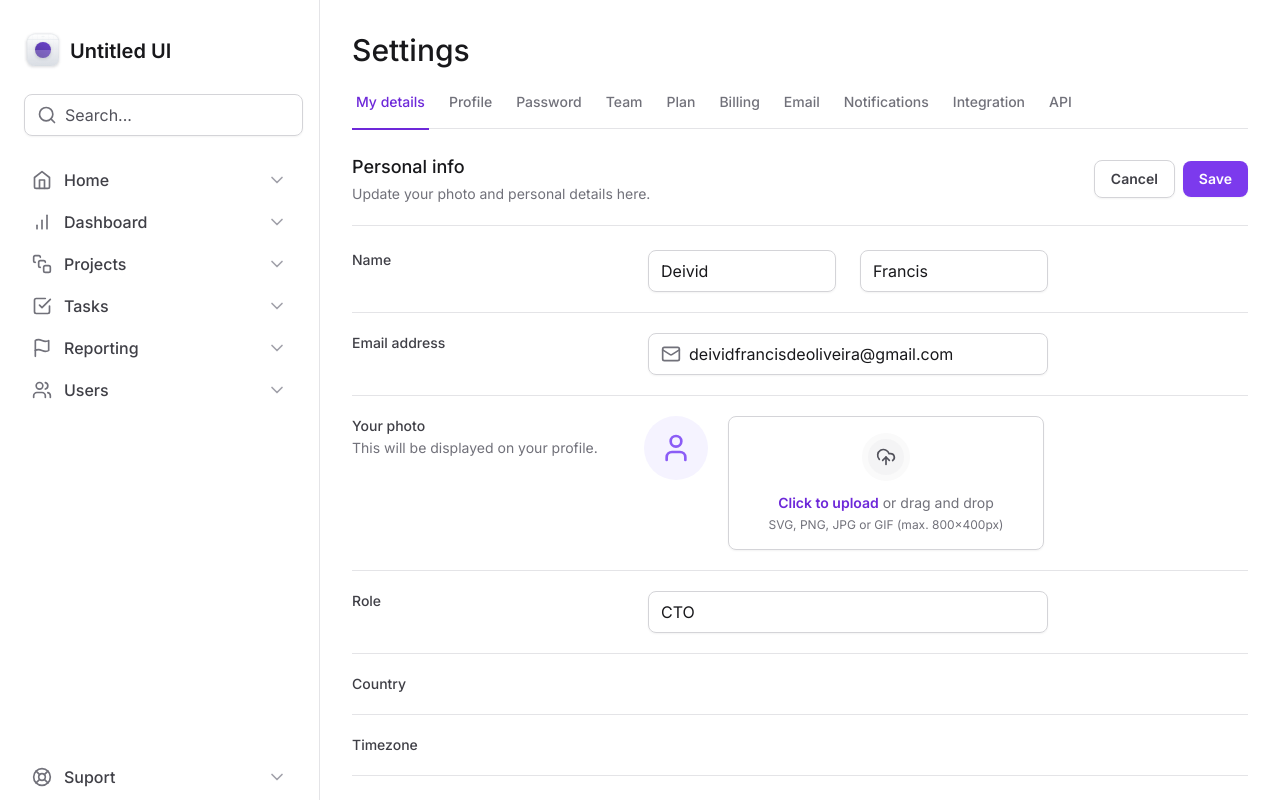
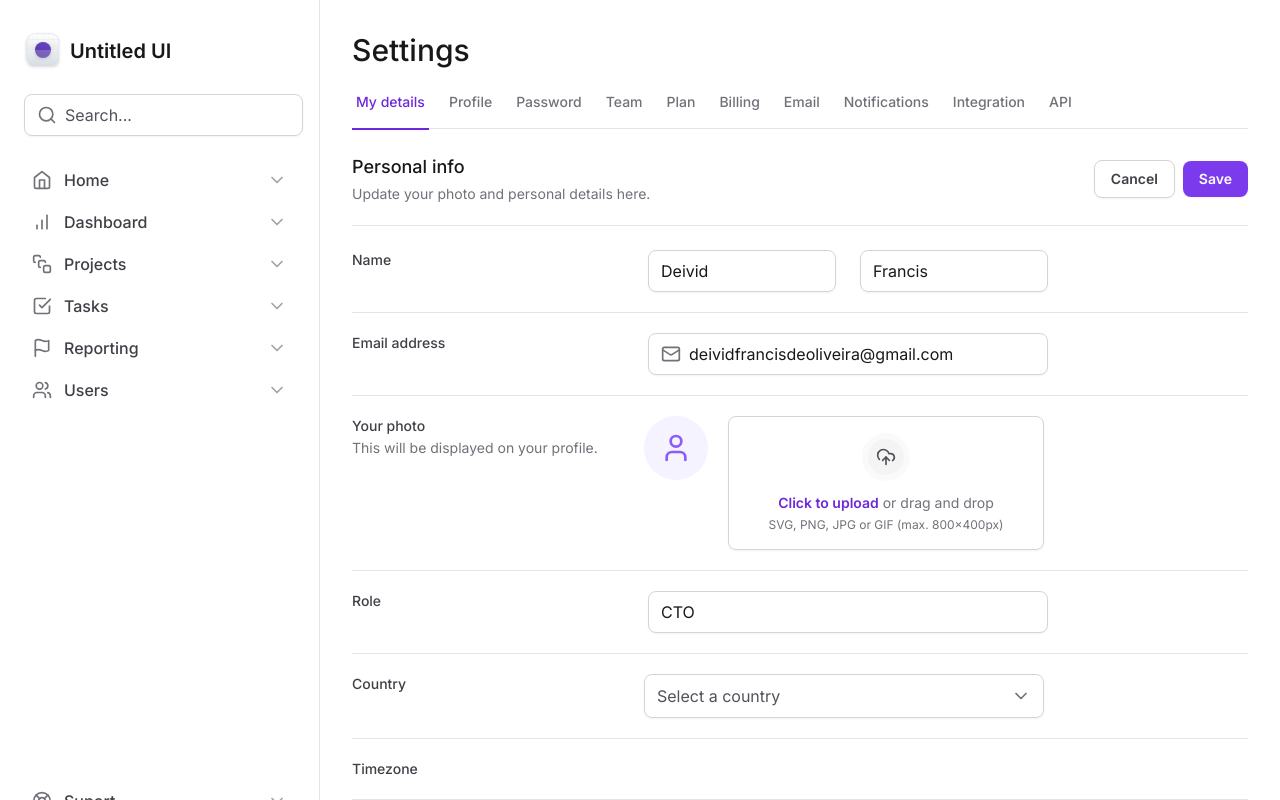
Before and after one commit to DeividFrancis/masterizando-tailwind, a Next.js app: page / in a window 1280 px wide. Shown: the top 800 px of the page. Built offline with nearby package versions, Linux system fonts and the light colour scheme.

Commit message:
feat(formularios): Criando Select de Pais

```diff
--- a/package.json
+++ b/package.json
@@ -9,6 +9,7 @@
     "lint": "next lint"
   },
   "dependencies": {
+    "@radix-ui/react-select": "^1.2.2",
     "@radix-ui/react-tabs": "^1.0.4",
     "@types/node": "20.4.10",
     "@types/react": "18.2.20",
--- a/src/app/page.tsx
+++ b/src/app/page.tsx
@@ -2,6 +2,7 @@
 import * as Input from '~/components/Input'
 import { Mail, UploadCloud, User } from 'lucide-react'
 import * as FileInput from '~/components/Form/FileInput'
+import { SelectInput } from '~/components/Form/SelectInput'
 
 export default function Home() {
   return (
@@ -105,7 +106,7 @@
             >
               Country
             </label>
-            <div></div>
+            <SelectInput />
           </div>
 
           <div className="grid-cols-form grid gap-3  pt-5">
--- /dev/null
+++ b/src/components/Form/SelectInput.tsx
@@ -0,0 +1,36 @@
+'use client'
+import * as Select from '@radix-ui/react-select'
+import { Check, ChevronDown } from 'lucide-react'
+
+export function SelectInput() {
+  return (
+    <Select.Root>
+      <Select.Trigger className="flex h-11 w-full items-center justify-between gap-2 rounded-lg border border-zinc-300 px-3 py-2 shadow-sm data-[placeholder]:text-zinc-600">
+        <Select.Value className="text-black" placeholder="Select a country" />
+        <Select.Icon>
+          <ChevronDown className="h-5 w-5 text-zinc-500" />
+        </Select.Icon>
+      </Select.Trigger>
+      <Select.Portal>
+        <Select.Content
+          side="bottom"
+          position="popper"
+          className="z-10 w-[--radix-select-trigger-width] overflow-hidden rounded-lg border border-zinc-200 bg-white"
+          sideOffset={8}
+        >
+          <Select.Viewport>
+            <Select.Item
+              value="BR"
+              className="flex items-center justify-between gap-2 px-3 py-2.5 outline-none data-[highlighted]:bg-zinc-50"
+            >
+              <Select.ItemText className="text-black">Brazil</Select.ItemText>
+              <Select.ItemIndicator>
+                <Check className="h-4 w-4 text-violet-500" />
+              </Select.ItemIndicator>
+            </Select.Item>
+          </Select.Viewport>
+        </Select.Content>
+      </Select.Portal>
+    </Select.Root>
+  )
+}
```
Also changed, not shown: 1 other file (tests, documents, lock files or other folders).
